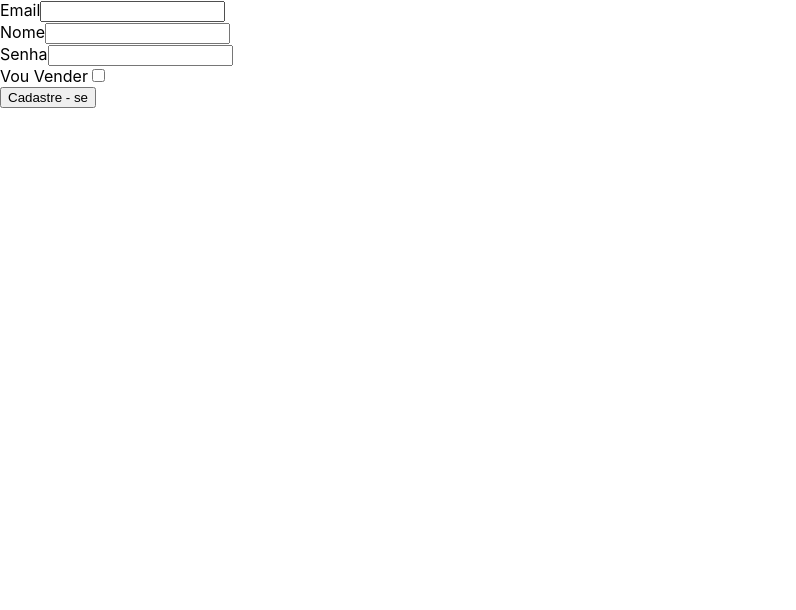
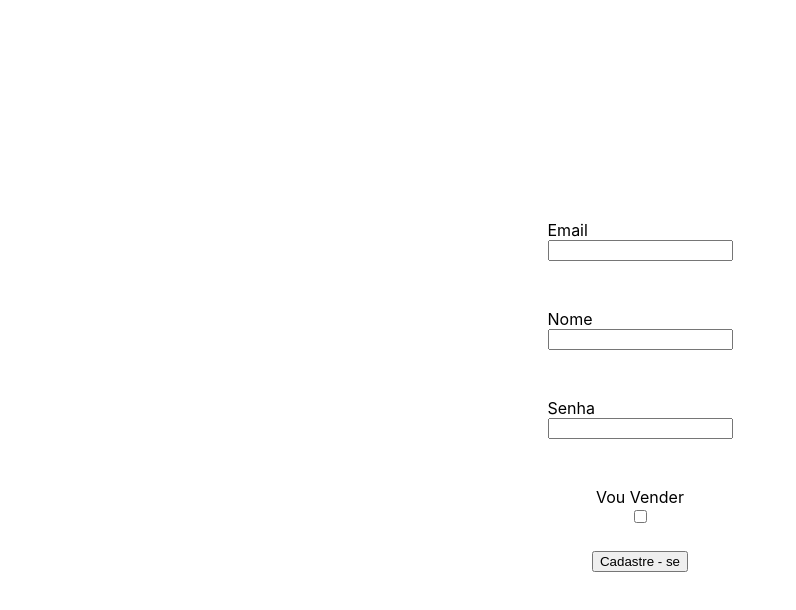
Before and after one commit to tryber/sd-02-project-trybeer-3, a React (Create React App) app in the folder front-end/: page /register in a window 1280 px wide. Shown: the top 610 px of the page, without its empty margins (0-796 px from the left). Built offline with nearby package versions, Linux system fonts and the light colour scheme.

Commit message:
Tela estilizada

```diff
--- a/front-end/src/components/Register/CheckData.js
+++ b/front-end/src/components/Register/CheckData.js
@@ -9,7 +9,15 @@ const validPassword = /[0-9]{6,}/;
 
 const doRequest = async (obj, history) => {
   await postRegister(obj);
-  return history.push('/login');
+  localStorage.setItem(`${obj.name}_login`, JSON.stringify(obj));
+  return history.push('/products');
+};
+
+const counter = (setWrongData) => {
+  setWrongData(true);
+  setTimeout(() => {
+    setWrongData(false);
+  }, 3000);
 };
 
 const CheckData = () => {
@@ -29,7 +37,7 @@ const CheckData = () => {
       && validPassword.test(password)
       && validName.test(userName)
       ? doRequest(userObj, history)
-      : setWrongData(true)
+      : counter(setWrongData)
   );
 
   return (
--- a/front-end/src/components/Register/Email.js
+++ b/front-end/src/components/Register/Email.js
@@ -4,7 +4,7 @@ import Trybeer from '../../context';
 const InputEmail = () => {
   const { setEmailUser } = useContext(Trybeer);
   return (
-    <div>
+    <div className="Register_Inputs">
       <label htmlFor="InputEmail">Email</label>
       <input
         id="InputEmail"
--- a/front-end/src/components/Register/IsSalesman.js
+++ b/front-end/src/components/Register/IsSalesman.js
@@ -4,7 +4,7 @@ import Trybeer from '../../context';
 const CheckSalesman = () => {
   const { isSalesman, setIsSalesman } = useContext(Trybeer);
   return (
-    <div>
+    <div className="Register_Inputs">
       <label htmlFor="CheckSalesman">Vou Vender</label>
       <input type="checkbox" onChange={() => setIsSalesman(!isSalesman)} />
     </div>
--- a/front-end/src/components/Register/Name.js
+++ b/front-end/src/components/Register/Name.js
@@ -4,7 +4,7 @@ import Trybeer from '../../context';
 const InputName = () => {
   const { setUserName } = useContext(Trybeer);
   return (
-    <div>
+    <div className="Register_Inputs">
       <label htmlFor="InputName">Nome</label>
       <input
         id="InputName"
--- a/front-end/src/components/Register/Password.js
+++ b/front-end/src/components/Register/Password.js
@@ -4,7 +4,7 @@ import Trybeer from '../../context';
 const InputPassword = () => {
   const { setPassword } = useContext(Trybeer);
   return (
-    <div>
+    <div className="Register_Inputs">
       <label htmlFor="InputPassword">Senha</label>
       <input
         onChange={({ target }) => setPassword(target.value)}
--- a/front-end/src/pages/Register.js
+++ b/front-end/src/pages/Register.js
@@ -4,9 +4,10 @@ import InputName from '../components/Register/Name';
 import InputPassword from '../components/Register/Password';
 import CheckSalesman from '../components/Register/IsSalesman';
 import CheckData from '../components/Register/CheckData';
+import '../styles/Register.css';
 
 const Register = () => (
-  <div>
+  <div className="Register_father">
     <EmailInput />
     <InputName />
     <InputPassword />
--- /dev/null
+++ b/front-end/src/styles/Register.css
@@ -0,0 +1,15 @@
+.Register_father {
+  display: flex;
+  flex-direction: column;
+  justify-content: center;
+  align-items: center;
+  height: 96vh;
+  width: auto;
+}
+
+.Register_Inputs {
+  display: flex;
+  flex-direction: column;
+  text-align: left;
+  padding: 3vh;
+}
```
